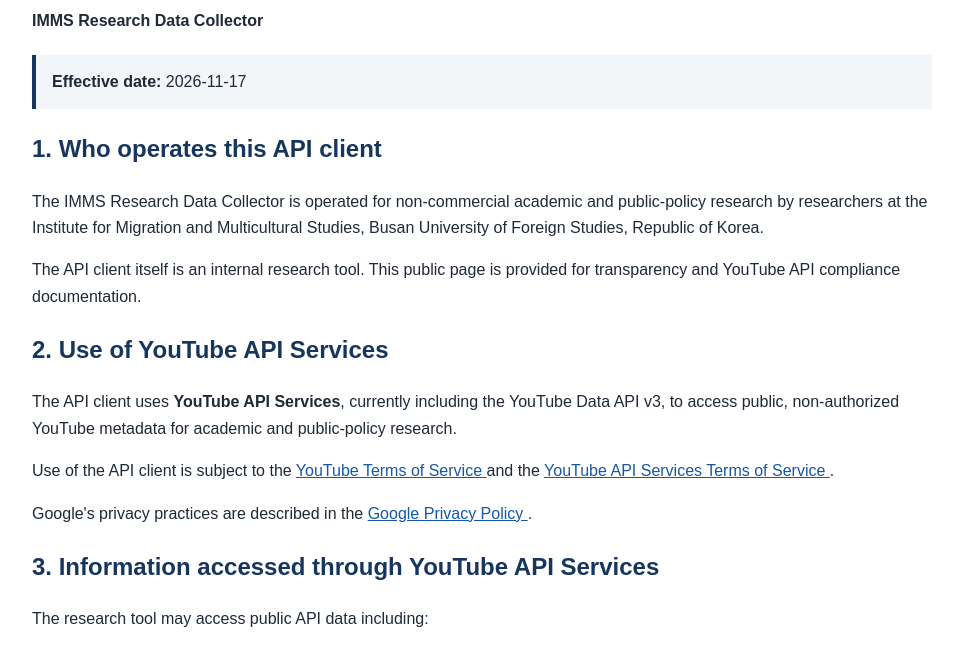
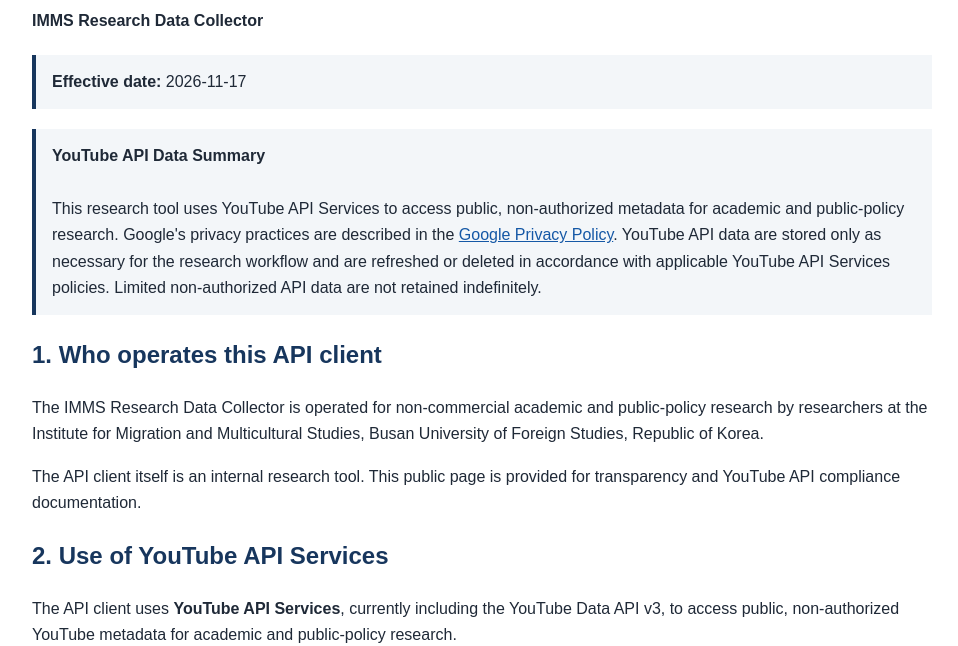
Before and after one commit to Sung1Lim/imms-research-api-info, a plain HTML site: page privacy.html in a window 1280 px wide. Shown: the part 106-752 px from the top of the page, without its empty margins (158-1116 px from the left). Drawn offline with Linux system fonts and the light colour scheme.

Commit message:
Add YouTube API Data Summary to privacy.html
Added a section about YouTube API data usage and privacy practices.

```diff
--- a/privacy.html
+++ b/privacy.html
@@ -59,6 +59,21 @@
   <div class="notice">
     <strong>Effective date:</strong> 2026-11-17
   </div>
+
+  <div class="notice">
+  <strong>YouTube API Data Summary</strong><br><br>
+
+  This research tool uses YouTube API Services to access public,
+  non-authorized metadata for academic and public-policy research.
+
+  Google's privacy practices are described in the
+  <a href="https://policies.google.com/privacy">Google Privacy Policy</a>.
+
+  YouTube API data are stored only as necessary for the research workflow
+  and are refreshed or deleted in accordance with applicable YouTube API
+  Services policies. Limited non-authorized API data are not retained
+  indefinitely.
+</div>
 
 
   <h2>1. Who operates this API client</h2>
```
